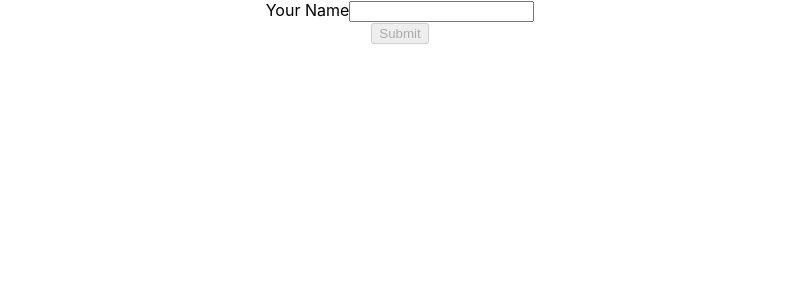
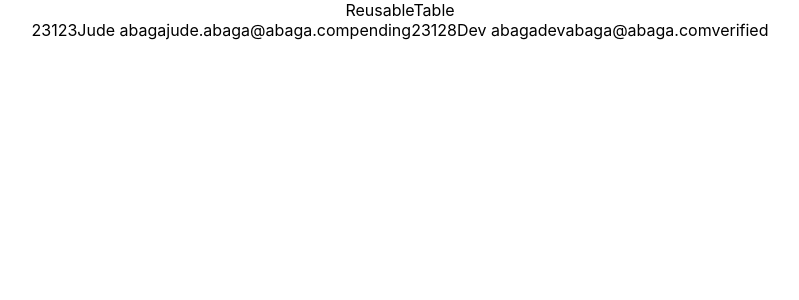
Before and after one commit to ahazimeh/Ali-Interview-Frontend, a React (Create React App) app: page / in a window 1280 px wide. Shown: the top 300 px of the page, without its empty margins (240-1039 px from the left). Built offline with nearby package versions, Linux system fonts and the light colour scheme.

Commit message:
working on reusable table

```diff
--- a/src/App.tsx
+++ b/src/App.tsx
@@ -1,10 +1,38 @@
 import './App.css';
+import ReusableTable from './components/ReusableTable';
 import SimpleInput from './components/SimpleInput';
 
 function App() {
+  const userData = [
+    {
+      id: 23123,
+      name: 'Jude abaga',
+      email: 'jude.abaga@abaga.com',
+      date: 1237682923189813,
+      status: {
+        name: "pending"
+      }
+    },
+    {
+      id: 23128,
+      name: 'Dev abaga',
+      email: 'devabaga@abaga.com',
+      date: 111237682923189813,
+      status: {
+        name: "verified"
+      }
+    },
+  ]
   return (
     <div className="App">
-      <SimpleInput />
+      {/* <SimpleInput /> */}
+      <ReusableTable data={userData}
+        tableKeys={[
+          { name: "id", path: ["id"] },
+          { name: "name", path: ["name"] },
+          { name: "email", path: ["email"] },
+          { name: "status", path: ["status", "name"] },
+        ]} />
     </div>
   );
 }
--- /dev/null
+++ b/src/components/ReusableTable.tsx
@@ -0,0 +1,23 @@
+import React from 'react'
+const ReusableTable = (props: any) => {
+    return (
+        <>
+            <div>ReusableTable</div>
+            <div>
+                {
+                    props.data.map((data: any) => {
+                        return props.tableKeys.map((dataKeys: any) => {
+                            let x = data;
+                            dataKeys.path.map((keysArray: any, index: any) => {
+                                x = x[dataKeys.path[index]]
+                            })
+                            return x;
+                        })
+                    })
+                }
+            </div>
+        </>
+    )
+}
+
+export default ReusableTable;
```
